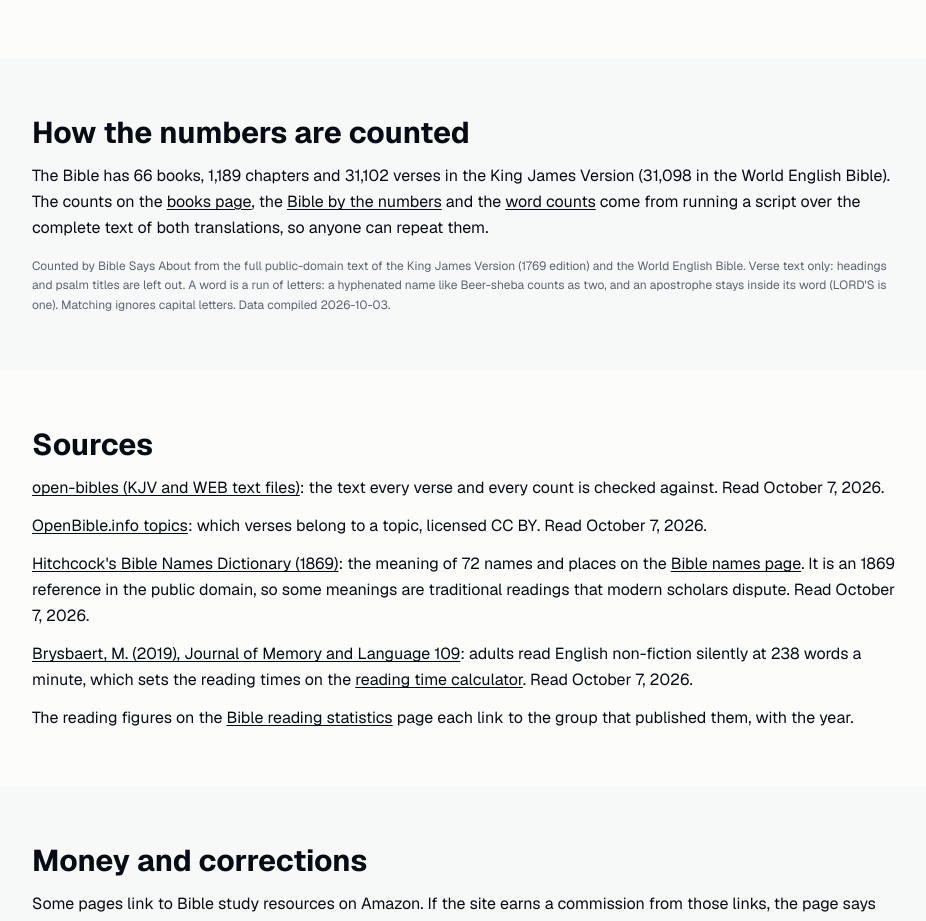
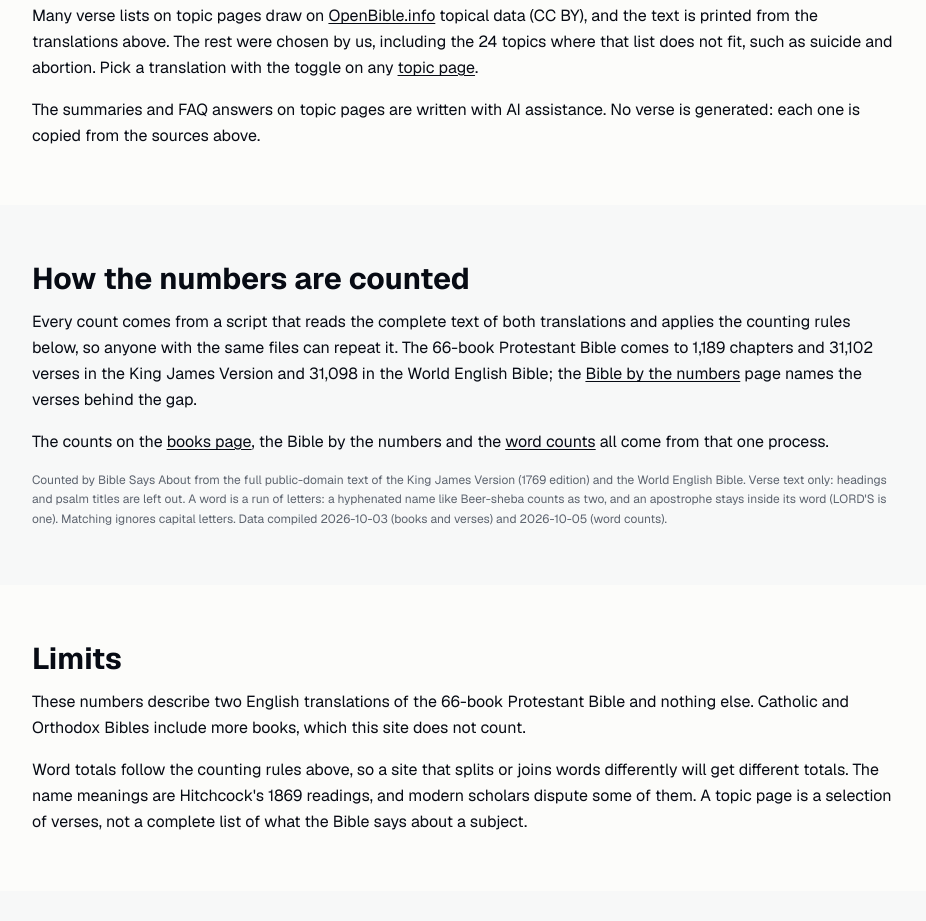
Before and after one commit to rdoyle99/biblesaysabout.com, a Next.js app: page /about in a window 1280 px wide. Shown: the part 1308-2229 px from the top of the page, without its empty margins (176-1102 px from the left). Built offline with nearby package versions, Linux system fonts and the light colour scheme.

Commit message:
about page critic fixes: distinct passage count, hand-chosen topics named, ccel dictionary link, protestant canon and limits, ai assistance line
Co-Authored-By: Claude Sonnet 5.5 <noreply@anthropic.com>

```diff
--- a/app/about/page.js
+++ b/app/about/page.js
@@ -1,9 +1,9 @@
 /* About: the facts page. Every statement here is read from the data files or from the site's own source notes. */
 
 import Link from "next/link";
-import { totals, bible, words, fmt, METHOD, SITE, DATA_DATE } from "@/lib/bibleData";
+import { totals, bible, words, fmt, METHOD, SITE, DATA_DATE, WORDS_DATE } from "@/lib/bibleData";
 import { allMeanings, NAMES_SOURCE } from "@/lib/bibleNames";
-import { getAllTopics, getTotalVerseCount } from "@/lib/verses";
+import { getAllTopics, getTotalVerseCount, versesData } from "@/lib/verses";
 import { generateBreadcrumbSchema, combineSchemas, ORG_ID } from "@/lib/schema";
 import { JsonLd, Breadcrumbs, Section, MethodNote } from "@/components/DataBits";
 
@@ -13,6 +13,10 @@ const CONTACT = "rpdoyle1@gmail.com";
 
 const topicCount = getAllTopics().length;
 const verseCount = getTotalVerseCount();
+/* A verse sits under several topics, so the listings overstate the distinct passages */
+const passageCount = new Set(getAllTopics().flatMap((t) => versesData[t].verses.map((v) => v.reference))).size;
+/* Only the topics whose verses were chosen by hand carry a written summary and FAQ answers */
+const handChosenCount = getAllTopics().filter((t) => versesData[t].summary).length;
 const nameCount = allMeanings().length;
 
 const TITLE = "About Bible Says About: Sources, Method and Contact";
@@ -31,7 +35,7 @@ const facts = [
   ["What it is", "A free website of Bible verses by topic and Bible facts counted from the full text"],
   ["Started", "August 2025"],
   ["Based in", "Florida, US"],
-  ["On the site now", `${fmt(topicCount)} topic pages with ${fmt(verseCount)} verses, counts for ${fmt(totals.books)} books and ${fmt(totals.chapters)} chapters, ${fmt(words.length)} word and name pages`],
+  ["On the site now", `${fmt(topicCount)} topic pages with ${fmt(verseCount)} verse listings (${fmt(passageCount)} different passages), counts for ${fmt(totals.books)} books and ${fmt(totals.chapters)} chapters, ${fmt(words.length)} word and name pages`],
   ["Translations quoted", "World English Bible (default) and King James Version, both public domain"],
   ["Cost", "Free to read, no account needed"],
   ["Contact", CONTACT],
@@ -66,8 +70,10 @@ export default function About() {
             <div className="rounded-xl border bg-card p-5 md:p-6">
               <p className="text-lg md:text-xl leading-relaxed font-medium">{ENTITY}</p>
               <p className="mt-4 leading-relaxed text-muted-foreground">
-                It started in August 2025 and is based in Florida, US. Every count on the books, word and numbers pages is computed from the source
-                text and names the translation it was counted in.
+                It started in August 2025 and is based in Florida, US. It counts the {fmt(totals.books)}-book Protestant Bible, which has{" "}
+                {fmt(totals.chapters)} chapters and {fmt(bible.kjv.verses)} verses in the King James Version ({fmt(bible.web.verses)} in the World
+                English Bible). Every count on the books, word and numbers pages is computed from the source text, and each page states the
+                translation and counting rules it used.
               </p>
             </div>
           </div>
@@ -101,63 +107,84 @@ export default function About() {
             </a>
             . We quote no licensed translations.
           </p>
-          <p className="leading-relaxed">
-            The verse lists on the topic pages pick which verses to show using{" "}
+          <p className="leading-relaxed mb-4">
+            Many verse lists on topic pages draw on{" "}
             <a href="https://www.openbible.info/topics/" rel="noopener" className="underline underline-offset-2 hover:text-primary">
               OpenBible.info
             </a>{" "}
-            topical data (CC BY), then print the text from the translations above. Pick a translation with the toggle on any{" "}
+            topical data (CC BY), and the text is printed from the translations above. The rest were chosen by us, including the{" "}
+            {handChosenCount} topics where that list does not fit, such as suicide and abortion. Pick a translation with the toggle on any{" "}
             <Link href="/verses/love" className="underline underline-offset-2 hover:text-primary">
               topic page
             </Link>
             .
           </p>
+          <p className="leading-relaxed">
+            The summaries and FAQ answers on topic pages are written with AI assistance. No verse is generated: each one is copied from the
+            sources above.
+          </p>
         </Section>
 
         <Section title="How the numbers are counted" muted>
           <p className="leading-relaxed mb-4">
-            The Bible has {fmt(totals.books)} books, {fmt(totals.chapters)} chapters and {fmt(bible.kjv.verses)} verses in the King James Version
-            ({fmt(bible.web.verses)} in the World English Bible). The counts on the{" "}
+            Every count comes from a script that reads the complete text of both translations and applies the counting rules below, so anyone
+            with the same files can repeat it. The {fmt(totals.books)}-book Protestant Bible comes to {fmt(totals.chapters)} chapters and{" "}
+            {fmt(bible.kjv.verses)} verses in the King James Version and {fmt(bible.web.verses)} in the World English Bible; the{" "}
+            <Link href="/bible-by-the-numbers" className="underline underline-offset-2 hover:text-primary">
+              Bible by the numbers
+            </Link>{" "}
+            page names the verses behind the gap.
+          </p>
+          <p className="leading-relaxed mb-4">
+            The counts on the{" "}
             <Link href="/books-of-the-bible" className="underline underline-offset-2 hover:text-primary">
               books page
             </Link>
-            , the{" "}
-            <Link href="/bible-by-the-numbers" className="underline underline-offset-2 hover:text-primary">
-              Bible by the numbers
-            </Link>{" "}
-            and the{" "}
+            , the Bible by the numbers and the{" "}
             <Link href="/words" className="underline underline-offset-2 hover:text-primary">
               word counts
             </Link>{" "}
-            come from running a script over the complete text of both translations, so anyone can repeat them.
+            all come from that one process.
           </p>
-          <MethodNote text={METHOD} date={DATA_DATE} />
+          <MethodNote text={METHOD} date={`${DATA_DATE} (books and verses) and ${WORDS_DATE} (word counts)`} />
         </Section>
 
-        <Section title="Sources">
+        <Section title="Limits">
+          <p className="leading-relaxed mb-4">
+            These numbers describe two English translations of the {fmt(totals.books)}-book Protestant Bible and nothing else. Catholic and
+            Orthodox Bibles include more books, which this site does not count.
+          </p>
+          <p className="leading-relaxed">
+            Word totals follow the counting rules above, so a site that splits or joins words differently will get different totals. The name
+            meanings are Hitchcock&apos;s 1869 readings, and modern scholars dispute some of them. A topic page is a selection of verses, not a
+            complete list of what the Bible says about a subject.
+          </p>
+        </Section>
+
+        <Section title="Sources" muted>
           <ul className="space-y-3 leading-relaxed">
             <li>
               <a href="https://github.com/seven1m/open-bibles" rel="noopener" className="underline underline-offset-2 hover:text-primary">
                 open-bibles (KJV and WEB text files)
               </a>
-              : the text every verse and every count is checked against. Read October 7, 2026.
+              : the full text of both translations. Every quoted verse is checked against it and every count is computed from it. Both files are
+              marked public domain. Read October 7, 2026.
             </li>
             <li>
               <a href="https://www.openbible.info/topics/" rel="noopener" className="underline underline-offset-2 hover:text-primary">
                 OpenBible.info topics
               </a>
-              : which verses belong to a topic, licensed CC BY. Read October 7, 2026.
+              : which verses to list under many topics, licensed CC BY. Read October 7, 2026.
             </li>
             <li>
-              <a href="https://www.ccel.org/ccel/hitchcock" rel="noopener" className="underline underline-offset-2 hover:text-primary">
+              <a href="https://ccel.org/ccel/hitchcock/bible_names/bible_names" rel="noopener" className="underline underline-offset-2 hover:text-primary">
                 {NAMES_SOURCE}
               </a>
               : the meaning of {fmt(nameCount)} names and places on the{" "}
               <Link href="/bible-names" className="underline underline-offset-2 hover:text-primary">
                 Bible names page
               </Link>
-              . It is an 1869 reference in the public domain, so some meanings are traditional readings that modern scholars dispute. Read
-              October 7, 2026.
+              , from the Christian Classics Ethereal Library edition. It is an 1869 reference in the public domain. Read October 7, 2026.
             </li>
             <li>
               <a href="https://doi.org/10.1016/j.jml.2019.104047" rel="noopener" className="underline underline-offset-2 hover:text-primary">
@@ -179,7 +206,7 @@ export default function About() {
           </ul>
         </Section>
 
-        <Section title="Money and corrections" muted>
+        <Section title="Money and corrections">
           <p className="leading-relaxed mb-4">
             Some pages link to Bible study resources on Amazon. If the site earns a commission from those links, the page says so, and the
             links are marked sponsored.
@@ -189,7 +216,7 @@ export default function About() {
             <a href={`mailto:${CONTACT}`} className="underline underline-offset-2 hover:text-primary">
               {CONTACT}
             </a>
-            . We check it against the source text and fix the page, and each data page shows the date its numbers were compiled.
+            . We check it against the source text and fix the page, and each page of counts shows the date its numbers were compiled.
           </p>
         </Section>
       </div>
```
